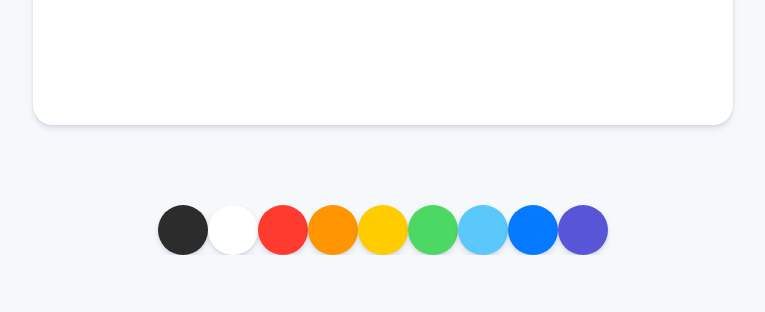
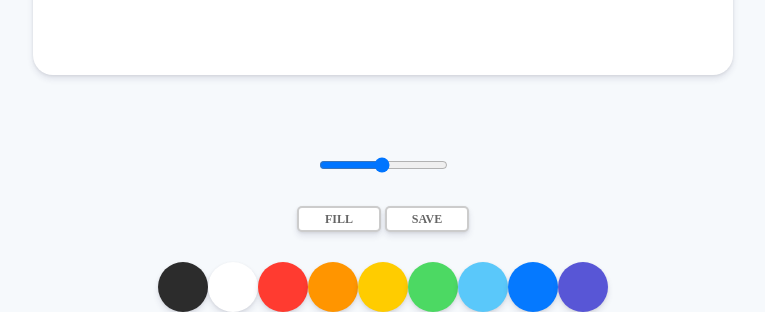
Before and after one commit to uzhoongit/paintjs, a plain HTML site: page index.html in a window 1280 px wide. Shown: the part 625-937 px from the top of the page, without its empty margins (257-1022 px from the left). Before the commit the page ends 880 px from the top, so only its background shows below. Drawn offline with Linux system fonts and the light colour scheme.

Commit message:
Styles part 2

```diff
--- a/index.html
+++ b/index.html
@@ -8,9 +8,16 @@
     <title>PaintJS</title>
 </head>
 <body>
-    <canvas class="canvas"></canvas>
+    <canvas id="jsCanvas" class="canvas"></canvas>
     <div class="controls">
-        <div class="controls__colors">
+        <div class="controls__range">
+            <input type="range" id="jsRangeThickness" min="0.1" max="5.0" value="2.5" step="0.1" />
+        </div>
+        <div class="controls__btns">
+            <button id="jsButtonMode">Fill</button>
+            <button id="jsButtonSave">Save</button>
+        </div>
+        <div id ="jsDivColors" class="controls__colors">
             <div class="controls__color" style="background: #2C2C2C"></div>
             <div class="controls__color" style="background: white"></div>
             <div class="controls__color" style="background: #FF3B30"></div>
--- a/style.css
+++ b/style.css
@@ -5,7 +5,7 @@ body {
     display: flex;
     flex-direction: column;
     align-items: center;
-    padding-top: 50px;
+    padding: 0 50px
 }
 
 .canvas {
@@ -17,11 +17,36 @@ body {
 }
 
 .controls {
-    padding-top: 80px;
+    margin-top: 80px;
+    display: flex;
+    flex-direction: column;
+    align-items: center;
+}
+
+button {
+    all: unset;
+    cursor: pointer;
+    background-color: white;
+    padding: 5px 0px;
+    width: 80px;
+    text-align: center;
+    border-radius: 5px;
+    box-shadow: 0 4px 6px rgba(50, 50, 93, 0.11), 0 1px 3px rgba(0,0,0,0.08);
+    border: 2px solid rgba(0, 0, 0, 0.2);
+    color: rgba(0, 0, 0, 0.6);
+    text-transform: uppercase;
+    font-size: 12px;
+    font-weight: 800;
+    margin-top: 30px;
+}
+
+button:active {
+    transform: scale(0.98);
 }
 
 .controls .controls__colors {
     display: flex;
+    margin-top: 30px;
 }
 
 .controls__colors .controls__color {
```
